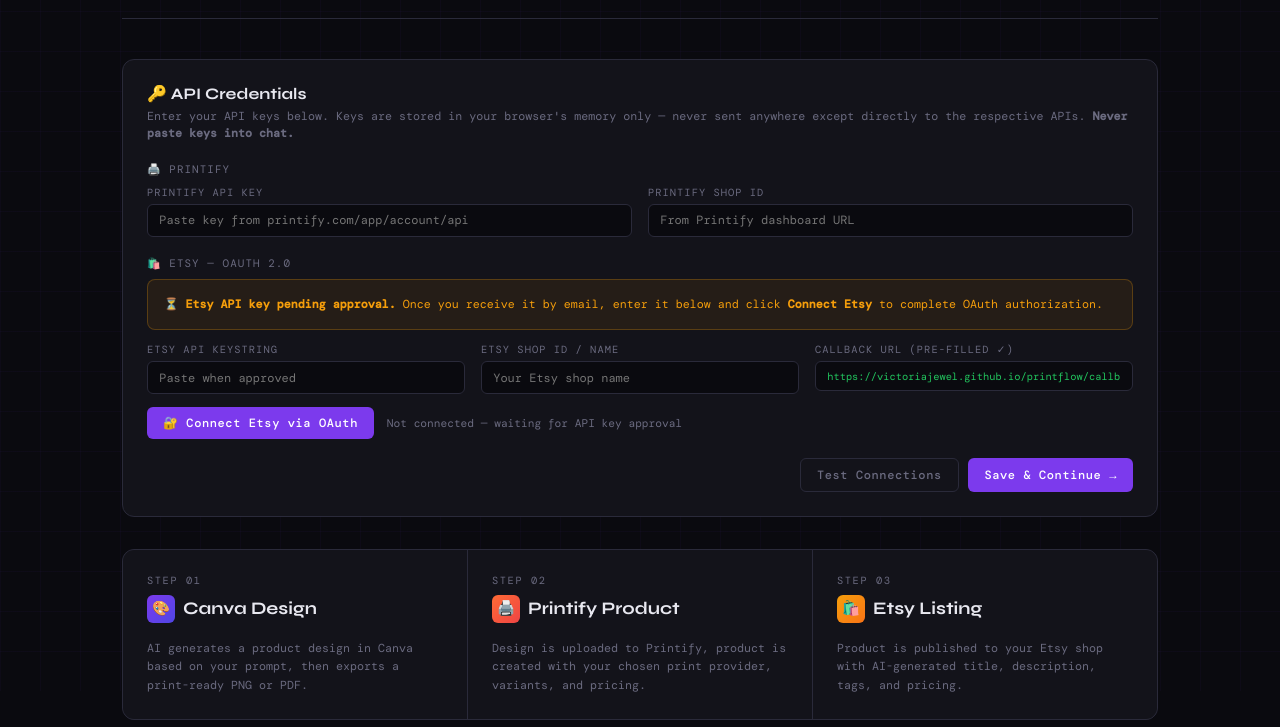
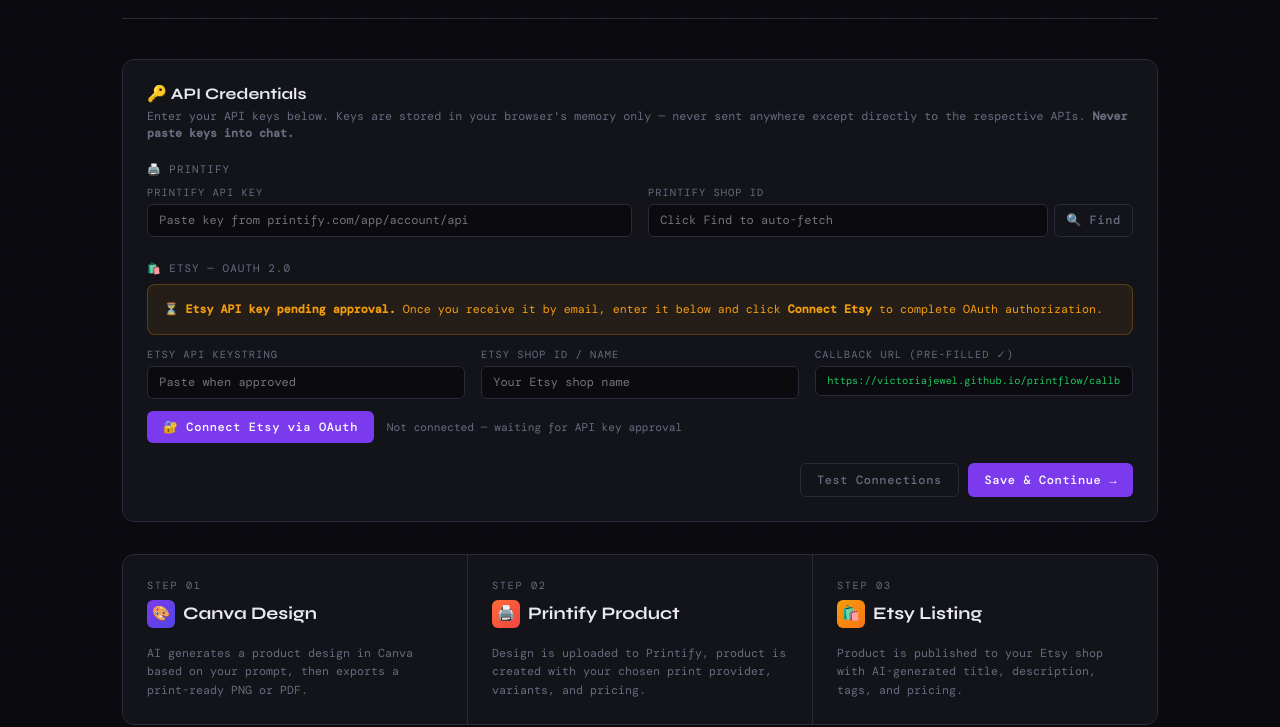
Before and after one commit to victoriajewel/printflow, a plain HTML site: page print-automation.html in a window 1280 px wide. Shown: the part 109-836 px from the top of the page. Drawn offline with nearby package versions, Linux system fonts and the light colour scheme; a web font is replaced by a local one.

Commit message:
Add files via upload

```diff
--- a/print-automation.html
+++ b/print-automation.html
@@ -562,7 +562,11 @@
         </div>
         <div class="key-item">
           <label>Printify Shop ID</label>
-          <input type="text" id="printify-shop-key" placeholder="From Printify dashboard URL" />
+          <div style="display:flex; gap:0.4rem;">
+            <input type="text" id="printify-shop-key" placeholder="Click Find to auto-fetch" style="flex:1; min-width:0;" />
+            <button class="btn btn-ghost" onclick="fetchPrintifyShop()" style="padding:0.45rem 0.7rem; white-space:nowrap; flex-shrink:0;">🔍 Find</button>
+          </div>
+          <div id="shop-fetch-status" style="font-size:0.65rem; color:var(--muted); margin-top:0.3rem;"></div>
         </div>
       </div>
     </div>
@@ -863,7 +867,54 @@
   if (state.keys.etsy) log('✓ Etsy key loaded — click "Connect Etsy via OAuth" to authorize.', 'info');
 }
 
-// ─── Etsy OAuth PKCE Flow ─────────────────────────────────────────────────
+async function fetchPrintifyShop() {
+  const key = document.getElementById('printify-key').value.trim();
+  const statusEl = document.getElementById('shop-fetch-status');
+
+  if (!key) {
+    statusEl.textContent = '⚠ Paste your Printify API key first';
+    statusEl.style.color = '#f59e0b';
+    return;
+  }
+
+  statusEl.textContent = '⏳ Fetching your shop...';
+  statusEl.style.color = '#a78bfa';
+
+  try {
+    const resp = await fetch('https://api.printify.com/v1/shops.json', {
+      headers: { 'Authorization': `Bearer ${key}` }
+    });
+
+    if (resp.ok) {
+      const shops = await resp.json();
+      if (shops.length === 0) {
+        statusEl.textContent = '⚠ No shops found on this account.';
+        statusEl.style.color = '#f59e0b';
+        return;
+      }
+      // Auto-fill first shop
+      const shop = shops[0];
+      document.getElementById('printify-shop-key').value = shop.id;
+      state.keys.printifyShop = String(shop.id);
+      statusEl.textContent = `✓ Found: "${shop.title}" (ID: ${shop.id})`;
+      statusEl.style.color = 'var(--green)';
+      document.getElementById('printify-dot').className = 'status-dot live';
+      log(`✓ Printify shop found: "${shop.title}" — ID ${shop.id}`, 'ok');
+
+      // If multiple shops, show them all
+      if (shops.length > 1) {
+        statusEl.textContent += ` — ${shops.length} shops found, using first.`;
+      }
+    } else {
+      statusEl.textContent = `✗ Error ${resp.status} — check your API key.`;
+      statusEl.style.color = '#ef4444';
+    }
+  } catch (e) {
+    statusEl.textContent = `✗ ${e.message}`;
+    statusEl.style.color = '#ef4444';
+  }
+}
+
 async function connectEtsy() {
   const apiKey = document.getElementById('etsy-key').value.trim();
   if (!apiKey) {
```
